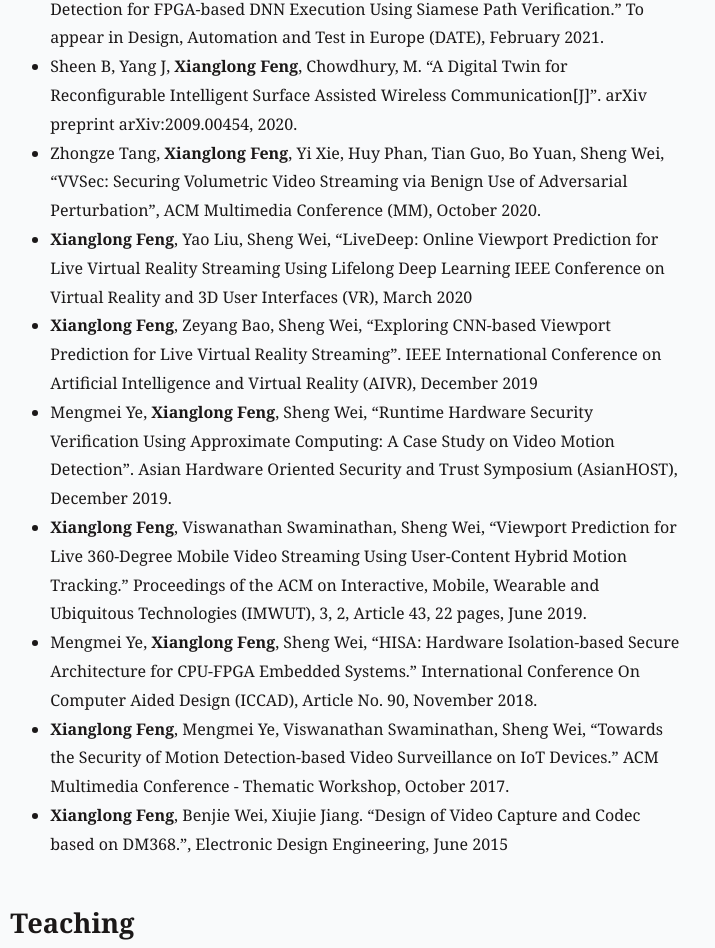
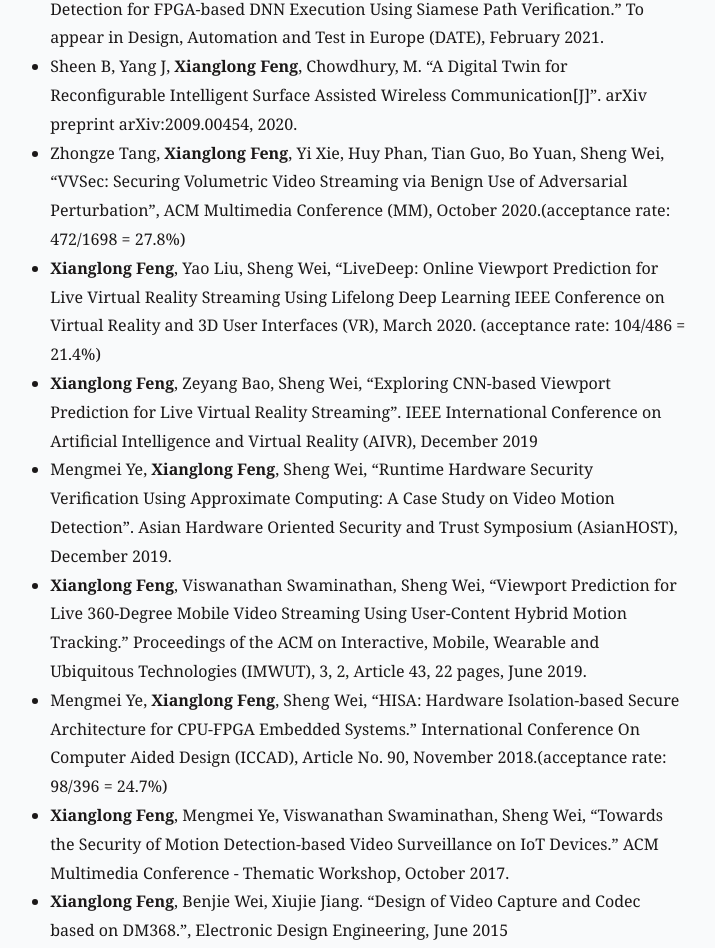
Before and after one commit to Wociao/NewStaticPage, a plain HTML site: page index.html in a window 1280 px wide. Shown: the part 1410-2358 px from the top of the page, without its empty margins (292-1007 px from the left). Drawn offline with Linux system fonts and the light colour scheme; a web font is replaced by a local one.

Commit message:
new resume

```diff
--- a/index.html
+++ b/index.html
@@ -138,9 +138,9 @@
               <li>
                 Sheen B, Yang J, <b>Xianglong Feng</b>, Chowdhury, M. “A Digital Twin for Reconfigurable Intelligent Surface Assisted Wireless Communication[J]”. arXiv preprint arXiv:2009.00454, 2020.</li>
               <li>
-                Zhongze Tang, <b>Xianglong Feng</b>, Yi Xie, Huy Phan, Tian Guo, Bo Yuan, Sheng Wei, “VVSec: Securing Volumetric Video Streaming via Benign Use of Adversarial Perturbation”, ACM Multimedia Conference (MM), October 2020.</li>
+                Zhongze Tang, <b>Xianglong Feng</b>, Yi Xie, Huy Phan, Tian Guo, Bo Yuan, Sheng Wei, “VVSec: Securing Volumetric Video Streaming via Benign Use of Adversarial Perturbation”, ACM Multimedia Conference (MM), October 2020.(acceptance rate: 472/1698 = 27.8%)</li>
               <li>
-                <b>Xianglong Feng</b>, Yao Liu, Sheng Wei, “LiveDeep: Online Viewport Prediction for Live Virtual Reality Streaming Using Lifelong Deep Learning IEEE Conference on Virtual Reality and 3D User Interfaces (VR), March 2020</li>
+                <b>Xianglong Feng</b>, Yao Liu, Sheng Wei, “LiveDeep: Online Viewport Prediction for Live Virtual Reality Streaming Using Lifelong Deep Learning IEEE Conference on Virtual Reality and 3D User Interfaces (VR), March 2020. (acceptance rate: 104/486 = 21.4%)</li>
               <li>
                 <b>Xianglong Feng</b>, Zeyang Bao, Sheng Wei, “Exploring CNN-based Viewport Prediction for Live Virtual Reality Streaming”. IEEE International Conference on Artificial Intelligence and Virtual Reality (AIVR), December 2019</li>
               <li>
@@ -148,7 +148,7 @@
               <li>
                 <b>Xianglong Feng</b>, Viswanathan Swaminathan, Sheng Wei, “Viewport Prediction for Live 360-Degree Mobile Video Streaming Using User-Content Hybrid Motion Tracking.” Proceedings of the ACM on Interactive, Mobile, Wearable and Ubiquitous Technologies (IMWUT), 3, 2, Article 43, 22 pages, June 2019.</li>
               <li>
-                Mengmei Ye, <b>Xianglong Feng</b>, Sheng Wei, “HISA: Hardware Isolation-based Secure Architecture for CPU-FPGA Embedded Systems.” International Conference On Computer Aided Design (ICCAD), Article No. 90, November 2018.</li>
+                Mengmei Ye, <b>Xianglong Feng</b>, Sheng Wei, “HISA: Hardware Isolation-based Secure Architecture for CPU-FPGA Embedded Systems.” International Conference On Computer Aided Design (ICCAD), Article No. 90, November 2018.(acceptance rate: 98/396 = 24.7%)</li>
               <li>
                 <b>Xianglong Feng</b>, Mengmei Ye, Viswanathan Swaminathan, Sheng Wei, “Towards the Security of Motion Detection-based Video Surveillance on IoT Devices.” ACM Multimedia Conference - Thematic Workshop, October 2017.</li>
               <li>
```
